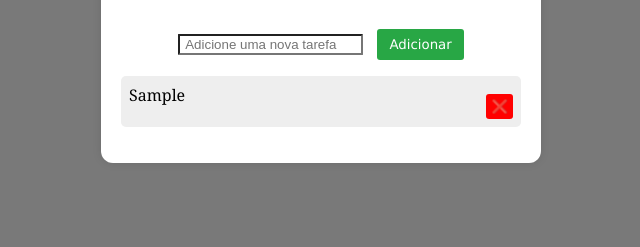
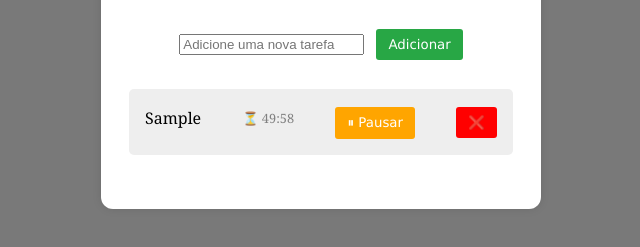
Before and after one commit to Aulas-Daniel-Codi-Academy/Aula02-HTML-CSS-JS, a plain HTML site: page frontend/index.html in a window 1280 px wide. Both pictures are taken after typing "Sample" into the empty fields and a click on the button "Adicionar". Shown: the part 137-384 px from the top of the page, without its empty margins (319-959 px from the left). Drawn offline with Linux system fonts and the light colour scheme.

Commit message:
build done project ready to clone

```diff
--- a/frontend/index.html
+++ b/frontend/index.html
@@ -9,24 +9,25 @@
 
     <!-- Link para o arquivo CSS externo -->
     <link rel="stylesheet" href="styles.css" />
-    <link rel="icon" href="./public/lista.png" type="img" />
+
+    <!-- Ícone da página (corrigido o type) -->
+    <link rel="icon" href="./public/lista.png" type="image/png" />
   </head>
 
   <body>
     <!-- Container central da aplicação -->
     <div class="container">
-      <!-- Título da lista de tarefas -->
       <h1>Lista de Tarefas</h1>
 
       <!-- Input para inserir novas tarefas -->
       <input
         type="text"
         id="nova-tarefa"
-        placeholder=" Adicione uma nova tarefa"
+        placeholder="Adicione uma nova tarefa"
       />
 
       <!-- Botão que chama a função de adicionar tarefa -->
-      <button onclick="adicionarTarefa()">Adicionar</button>
+      <button onclick="adicionarTarefa()" class="adicionar">Adicionar</button>
 
       <!-- Lista onde as tarefas serão adicionadas dinamicamente -->
       <ul id="lista-tarefas"></ul>
--- a/frontend/scripts.js
+++ b/frontend/scripts.js
@@ -1,34 +1,112 @@
+// Array global para armazenar as tarefas
+let tarefas = [];
+
 /**
- * Função que adiciona uma nova tarefa à lista
+ * Carrega tarefas salvas no localStorage ao iniciar
  */
-function adicionarTarefa() {
-  // Obtém o elemento input onde o usuário digita a nova tarefa
+window.onload = function () {
+  let tarefasSalvas = localStorage.getItem("tarefas");
+
+  // Se houver tarefas salvas, carrega para a lista
+  if (tarefasSalvas) {
+    tarefas = JSON.parse(tarefasSalvas);
+    tarefas.forEach((tarefa) =>
+      adicionarTarefa(tarefa.texto, tarefa.tempoRestante, false)
+    );
+  }
+};
+
+/**
+ * Adiciona uma nova tarefa com timer e persistência no localStorage
+ */
+function adicionarTarefa(texto = "", tempoRestante = 3000, salvar = true) {
   let input = document.getElementById("nova-tarefa");
-
-  // Obtém a lista de tarefas onde os itens serão adicionados
   let lista = document.getElementById("lista-tarefas");
 
-  // Verifica se o campo de entrada não está vazio (evita adicionar tarefas em branco)
-  if (input.value.trim() === "") return;
+  // Se a tarefa for digitada pelo usuário, usa o valor do input
+  if (texto === "") {
+    texto = input.value.trim();
+  }
 
-  // Cria um novo elemento <li> para representar a tarefa
+  if (texto === "") return; // Evita adicionar tarefas vazias
+
   let li = document.createElement("li");
 
-  // Define o conteúdo do <li>, incluindo o texto da tarefa e um botão de remover
-  li.innerHTML = `${input.value} <button onclick="removerTarefa(this)">❌</button>`;
+  // Botão para remover a tarefa manualmente
+  let botaoRemover = document.createElement("button");
+  botaoRemover.textContent = "❌";
+  botaoRemover.classList.add("remover");
+  botaoRemover.onclick = function () {
+    removerTarefa(li, texto);
+  };
 
-  // Adiciona o novo <li> à lista
+  // Botão para pausar/retomar o timer
+  let botaoPausar = document.createElement("button");
+  botaoPausar.textContent = "⏸ Pausar";
+  botaoPausar.classList.add("pausar");
+
+  // Exibição do tempo restante
+  let tempoElemento = document.createElement("span");
+  tempoElemento.className = "timer";
+
+  let pausado = false;
+  let intervalo;
+
+  function atualizarTimer() {
+    if (!pausado) {
+      let minutos = Math.floor(tempoRestante / 60);
+      let segundos = tempoRestante % 60;
+      tempoElemento.textContent = `⏳ ${minutos}:${
+        segundos < 10 ? "0" : ""
+      }${segundos}`;
+
+      if (tempoRestante <= 0) {
+        removerTarefa(li, texto);
+        clearInterval(intervalo);
+      }
+
+      tempoRestante--;
+      salvarTarefas();
+    }
+  }
+
+  intervalo = setInterval(atualizarTimer, 1000);
+
+  botaoPausar.onclick = function () {
+    pausado = !pausado;
+    botaoPausar.textContent = pausado ? "▶ Retomar" : "⏸ Pausar";
+  };
+
+  atualizarTimer();
+
+  // Adiciona elementos na lista
+  li.appendChild(document.createTextNode(texto + " "));
+  li.appendChild(tempoElemento);
+  li.appendChild(botaoPausar);
+  li.appendChild(botaoRemover);
+
   lista.appendChild(li);
 
-  // Limpa o campo de entrada para permitir adicionar outra tarefa
+  if (salvar) {
+    tarefas.push({ texto, tempoRestante });
+    salvarTarefas();
+  }
+
   input.value = "";
 }
 
 /**
- * Função que remove uma tarefa da lista
- * @param {HTMLElement} botao - O botão de remoção clicado
+ * Remove uma tarefa e atualiza o localStorage
  */
-function removerTarefa(botao) {
-  // Remove o elemento <li> correspondente ao botão clicado
-  botao.parentElement.remove();
+function removerTarefa(li, texto) {
+  li.remove();
+  tarefas = tarefas.filter((tarefa) => tarefa.texto !== texto);
+  salvarTarefas();
 }
+
+/**
+ * Salva as tarefas no localStorage
+ */
+function salvarTarefas() {
+  localStorage.setItem("tarefas", JSON.stringify(tarefas));
+}
--- a/frontend/styles.css
+++ b/frontend/styles.css
@@ -1,57 +1,65 @@
-/* Estilização geral do corpo da página */
+/* Estilização geral do corpo */
 body {
-  font-family: "Cambria"; /* Define a fonte principal */
-  text-align: center; /* Centraliza o conteúdo */
-  background-color: #797979; /* Define a cor de fundo */
+  font-family: "Cambria", sans-serif;
+  text-align: center;
+  background-color: #797979;
 }
 
-/* Estilização do container principal */
+/* Container principal */
 .container {
-  max-width: 400px; /* Define a largura máxima */
-  margin: 50px auto; /* Centraliza o container na tela */
-  padding: 20px; /* Adiciona espaçamento interno */
-  background: white; /* Define a cor de fundo */
-  border-radius: 12px; /* Arredonda as bordas */
-  box-shadow: 0px 0px 10px rgba(0, 0, 0, 0.1); /* Adiciona uma sombra leve */
+  max-width: 400px;
+  margin: 50px auto;
+  padding: 20px;
+  background: white;
+  border-radius: 12px;
+  box-shadow: 0px 0px 10px rgba(0, 0, 0, 0.1);
 }
 
 /* Estilização do botão */
 button {
-  margin: 10px 0px 0px 10px; /* Espaçamento superior */
-  padding: 8px 12px; /* Espaçamento interno */
-  border: none; /* Remove a borda */
-  background-color: #28a745; /* Define a cor de fundo */
-  color: white; /* Define a cor do texto */
-  cursor: pointer; /* Altera o cursor para indicar ação */
+  margin-top: 10px;
+  padding: 8px 12px;
+  border: none;
+  cursor: pointer;
   border-radius: 3px;
-  font-family: "Lucida Sans";
+  font-family: "Lucida Sans", sans-serif;
 }
 
-/* Remove os estilos padrão da lista */
+/* Botões específicos */
+.adicionar {
+  margin-left: 8px;
+  background-color: #28a745;
+  color: white;
+}
+
+.remover {
+  background: red;
+  color: white;
+}
+
+.pausar {
+  background: orange;
+  color: white;
+}
+
+/* Lista e itens */
 ul {
   list-style: none;
-  padding: 0;
+  padding: 8px;
 }
 
-/* Estilização de cada item da lista */
 li {
-  background: #eee; /* Define o fundo cinza */
-  margin: 5px 0; /* Espaçamento entre itens */
-  padding: 8px; /* Espaçamento interno */
-  border-radius: 5px; /* Arredonda as bordas */
-  display: flex; /* Usa flexbox para organizar os elementos */
-  justify-content: space-between; /* Separa os elementos */
+  background: #eee;
+  margin: 5px 0px 10px 0px;
+  padding: 8px 16px 16px 16px;
+  border-radius: 5px;
+  display: flex;
+  justify-content: space-between;
+  align-items: center;
 }
 
-/* Estilização do botão de remover tarefa */
-li button {
-  background: red; /* Define a cor do botão de remoção */
-  color: white; /* Define a cor do texto */
-  border: none; /* Remove a borda */
-  padding: 5px; /* Define um espaçamento interno */
-  cursor: pointer; /* Altera o cursor ao passar o mouse */
+/* Estilização do contador */
+.timer {
+  font-size: 0.8em;
+  color: gray;
 }
-
-input {
-  border-radius: 1px;
-}
```
